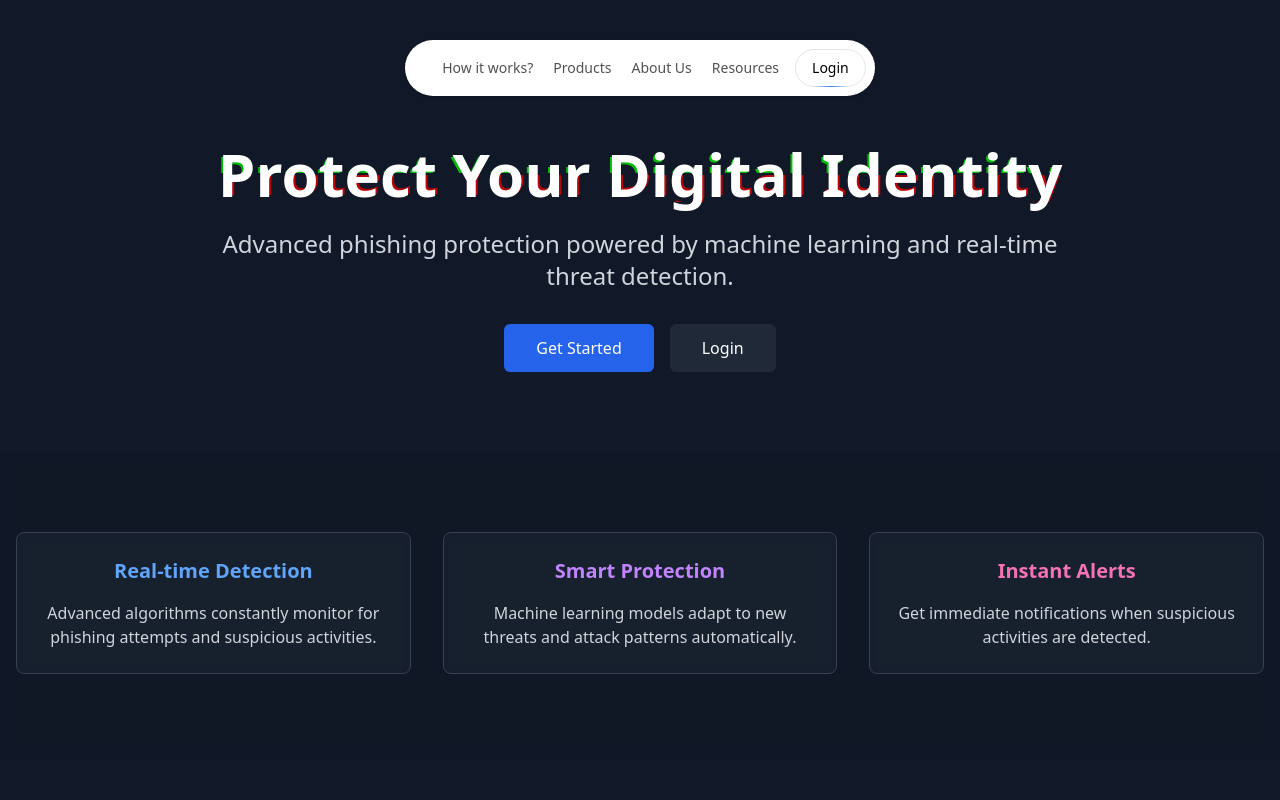
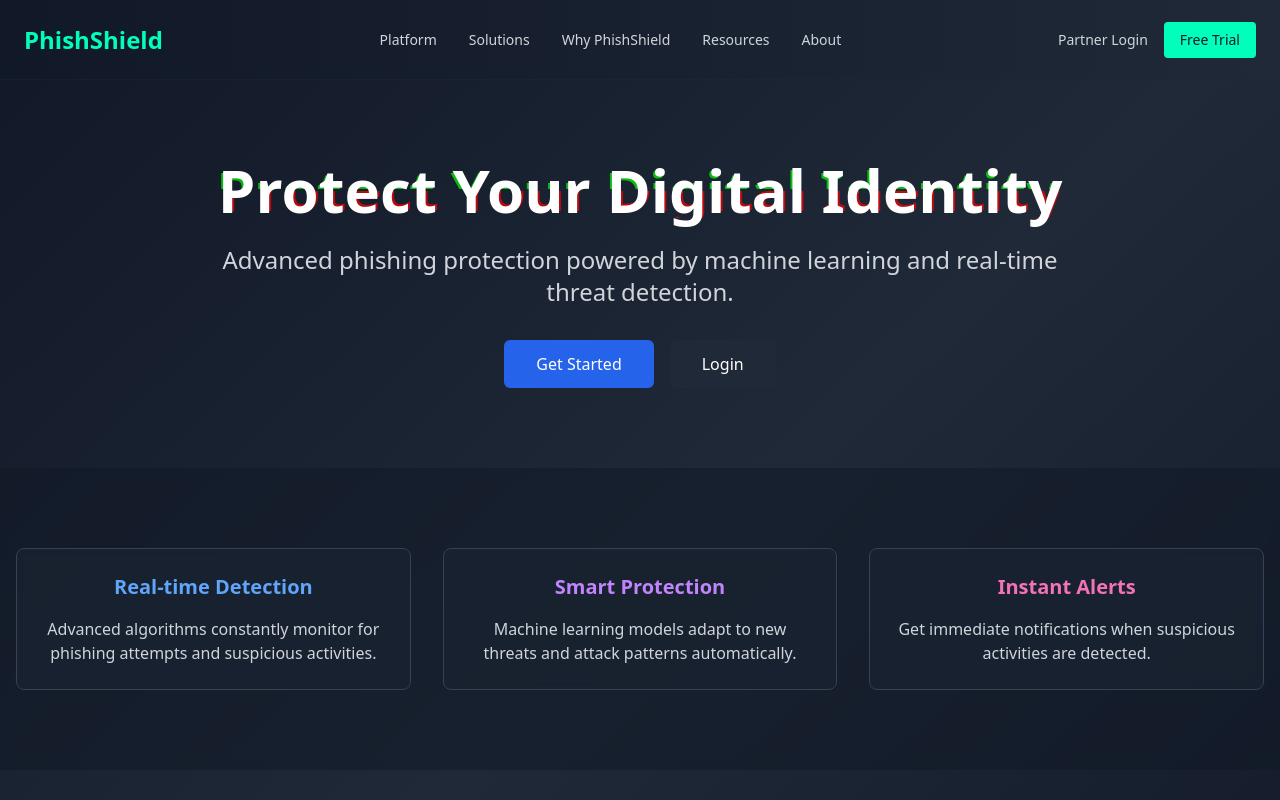
Before and after one commit to AbhinavJosephDharani/PhishShield, a React (Vite) app in the folder frontend/: page / in a window 1280 px wide. Shown: the top 800 px of the page. Built offline with nearby package versions, Linux system fonts and the light colour scheme.

Commit message:
feat: update design to match Huntress theme - Add dark gradient background - Update navigation style with teal accent - Improve layout and spacing - Update navigation items

```diff
--- a/frontend/src/components/Layout.jsx
+++ b/frontend/src/components/Layout.jsx
@@ -1,44 +1,42 @@
 import React from 'react';
-import { Link } from 'react-router-dom';
-import Logo from './Logo';
 import { FloatingNav } from './ui/FloatingNav';
 
 const navItems = [
   {
-    name: "How it works?",
-    link: "/how-it-works",
-    icon: "❓"
+    name: "Platform",
+    link: "/platform"
   },
   {
-    name: "Products",
-    link: "/products",
-    icon: "🛡️"
+    name: "Solutions",
+    link: "/solutions"
   },
   {
-    name: "About Us",
-    link: "/about",
-    icon: "ℹ️"
+    name: "Why PhishShield",
+    link: "/why-phishshield"
   },
   {
     name: "Resources",
-    link: "/resources",
-    icon: "📚"
+    link: "/resources"
+  },
+  {
+    name: "About",
+    link: "/about"
   }
 ];
 
 const Layout = ({ children }) => {
   return (
-    <div className="min-h-screen bg-gray-900 text-white">
+    <div className="min-h-screen bg-gradient-to-br from-gray-900 via-gray-800 to-gray-900 text-white">
       {/* Floating Navigation */}
       <FloatingNav navItems={navItems} />
 
       {/* Main Content */}
-      <main className="pt-16">
+      <main className="pt-20">
         {children}
       </main>
 
       {/* Footer */}
-      <footer className="bg-gray-900 border-t border-gray-800">
+      <footer className="border-t border-gray-800/50">
         <div className="max-w-7xl mx-auto py-12 px-4 sm:px-6 lg:px-8">
           <div className="text-center text-gray-400 text-sm">
             © {new Date().getFullYear()} PhishShield. All rights reserved.
--- a/frontend/src/components/ui/FloatingNav.jsx
+++ b/frontend/src/components/ui/FloatingNav.jsx
@@ -25,7 +25,7 @@ export const FloatingNav = ({ navItems, className }) => {
     const timeout = setTimeout(() => {
       setVisible(true);
       setIsScrolling(false);
-    }, 800); // Increased from 400ms to 800ms
+    }, 800);
 
     setScrollTimeout(timeout);
   });
@@ -51,33 +51,46 @@ export const FloatingNav = ({ navItems, className }) => {
           opacity: visible ? 1 : 0,
         }}
         transition={{
-          duration: 0.6, // Increased from 0.4s to 0.6s
-          ease: [0.4, 0, 0.2, 1], // Custom ease curve for smoother motion
+          duration: 0.6,
+          ease: [0.4, 0, 0.2, 1],
           opacity: {
-            duration: 0.5, // Separate duration for opacity
+            duration: 0.5,
           },
         }}
         className={cn(
-          "flex max-w-fit fixed top-10 inset-x-0 mx-auto border border-transparent dark:border-white/[0.2] rounded-full dark:bg-black bg-white shadow-[0px_2px_3px_-1px_rgba(0,0,0,0.1),0px_1px_0px_0px_rgba(25,28,33,0.02),0px_0px_0px_1px_rgba(25,28,33,0.08)] z-[5000] pr-2 pl-8 py-2 items-center justify-center space-x-4",
+          "flex w-full fixed top-0 inset-x-0 h-20 bg-gradient-to-r from-gray-900 to-gray-800 border-b border-gray-800/50 z-[5000] px-6 items-center justify-between",
           className
         )}>
+        {/* Logo Section */}
+        <Link to="/" className="flex items-center">
+          <span className="text-[#00FFBB] text-2xl font-bold">PhishShield</span>
+        </Link>
+
+        {/* Navigation Links */}
+        <div className="hidden md:flex items-center space-x-8">
           {navItems.map((navItem, idx) => (
             <Link
               key={`link-${idx}`}
               to={navItem.link}
-            className={cn(
-              "relative dark:text-neutral-50 items-center flex space-x-1 text-neutral-600 dark:hover:text-neutral-300 hover:text-neutral-500"
-            )}>
-            <span className="block sm:hidden">{navItem.icon}</span>
-            <span className="hidden sm:block text-sm">{navItem.name}</span>
+              className="text-gray-300 hover:text-white text-sm font-medium transition-colors">
+              {navItem.name}
             </Link>
           ))}
+        </div>
+
+        {/* Action Buttons */}
+        <div className="flex items-center space-x-4">
           <Link
             to="/login"
-          className="border text-sm font-medium relative border-neutral-200 dark:border-white/[0.2] text-black dark:text-white px-4 py-2 rounded-full">
-          <span>Login</span>
-          <span className="absolute inset-x-0 w-1/2 mx-auto -bottom-px bg-gradient-to-r from-transparent via-blue-500 to-transparent h-px" />
+            className="text-gray-300 hover:text-white text-sm font-medium transition-colors">
+            Partner Login
           </Link>
+          <Link
+            to="/register"
+            className="bg-[#00FFBB] hover:bg-[#00FFBB]/90 text-gray-900 px-4 py-2 rounded text-sm font-medium transition-colors">
+            Free Trial
+          </Link>
+        </div>
       </motion.div>
     </AnimatePresence>
   );
```
Lines whose indentation alone changed are shown as unchanged.
